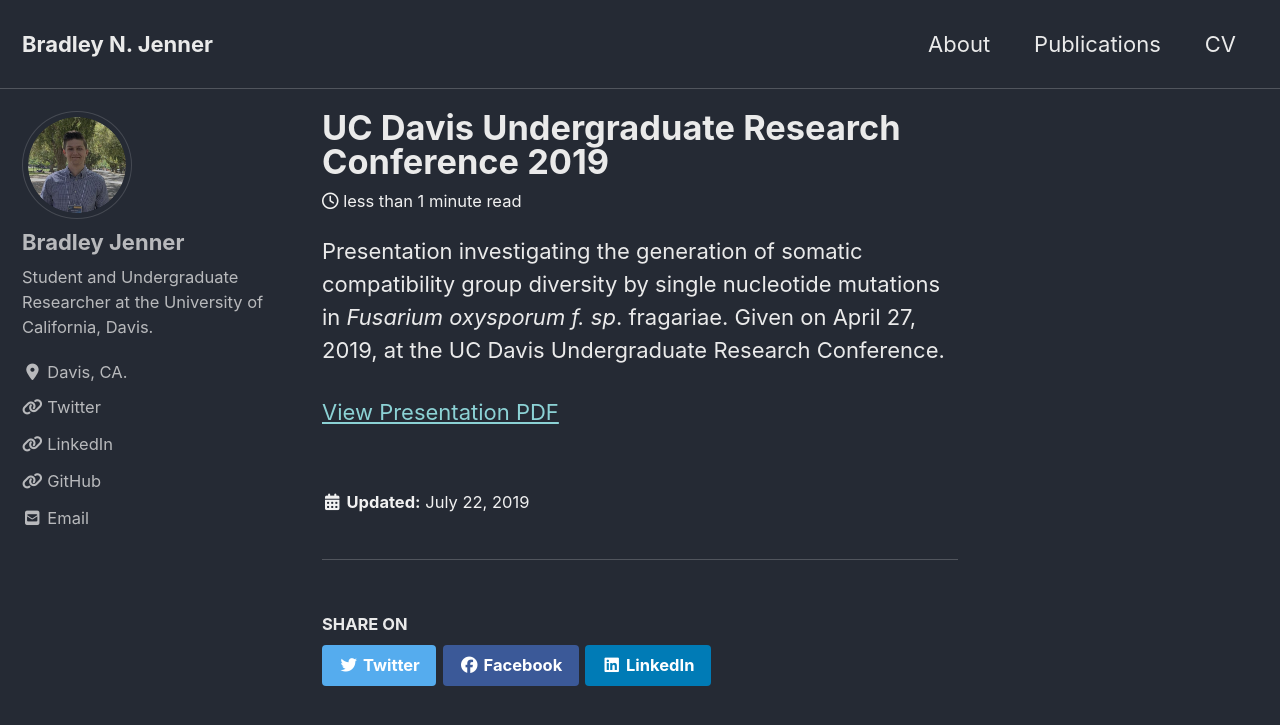
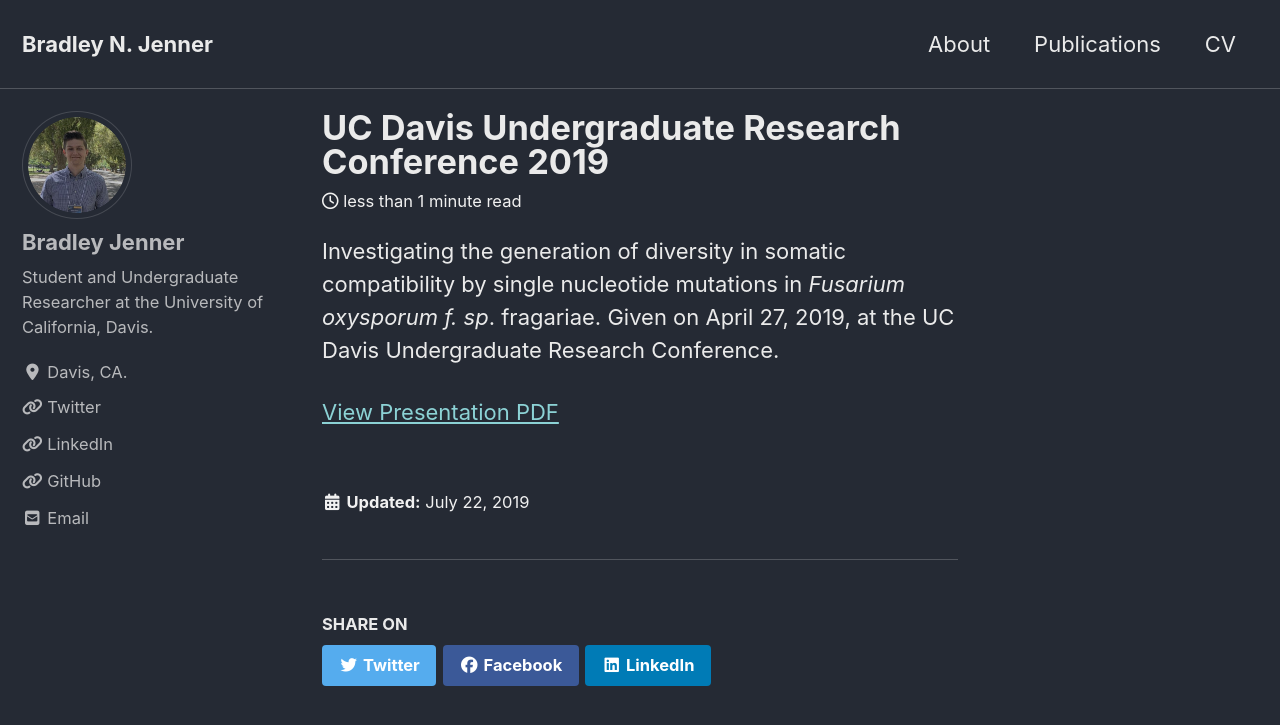
Before and after one commit to bnjenner/bnjenner.github.io, a Jekyll site: the page built from _posts/2019-07-22-UC-Davis-Undergraduate-Research-Conference-2019.md, in a window 1280 px wide and 900 px high. Shown: the top 725 px of the window. Built offline with Jekyll 4.4.1, drawn with Linux system fonts in a browser that asks for light colours; cached includes are drawn as plain includes; nearby versions of some CDN libraries.

Commit message:
post update

```diff
--- a/_posts/2019-07-22-UC-Davis-Undergraduate-Research-Conference-2019.md
+++ b/_posts/2019-07-22-UC-Davis-Undergraduate-Research-Conference-2019.md
@@ -3,7 +3,7 @@ layout: single
 title: UC Davis Undergraduate Research Conference 2019
 ---
 
-Presentation investigating the generation of somatic compatibility group diversity by single nucleotide mutations in _Fusarium oxysporum f. sp_. fragariae. Given on April 27, 2019, at the UC Davis Undergraduate Research Conference.
+Investigating the generation of diversity in somatic compatibility by single nucleotide mutations in _Fusarium oxysporum f. sp_. fragariae. Given on April 27, 2019, at the UC Davis Undergraduate Research Conference.
 
 
 [View Presentation PDF](/pdfs/URC_2019.pdf)
```
